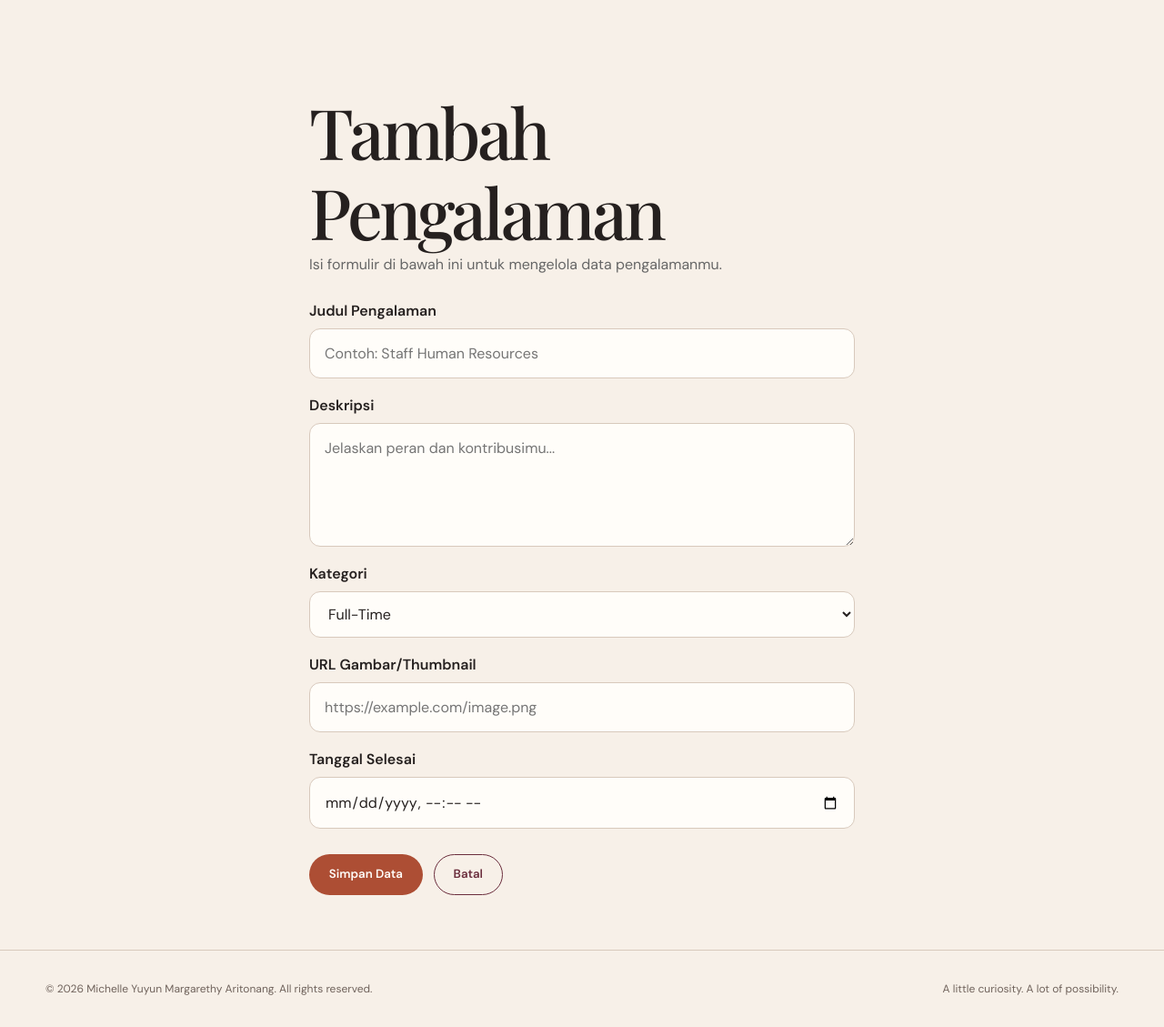
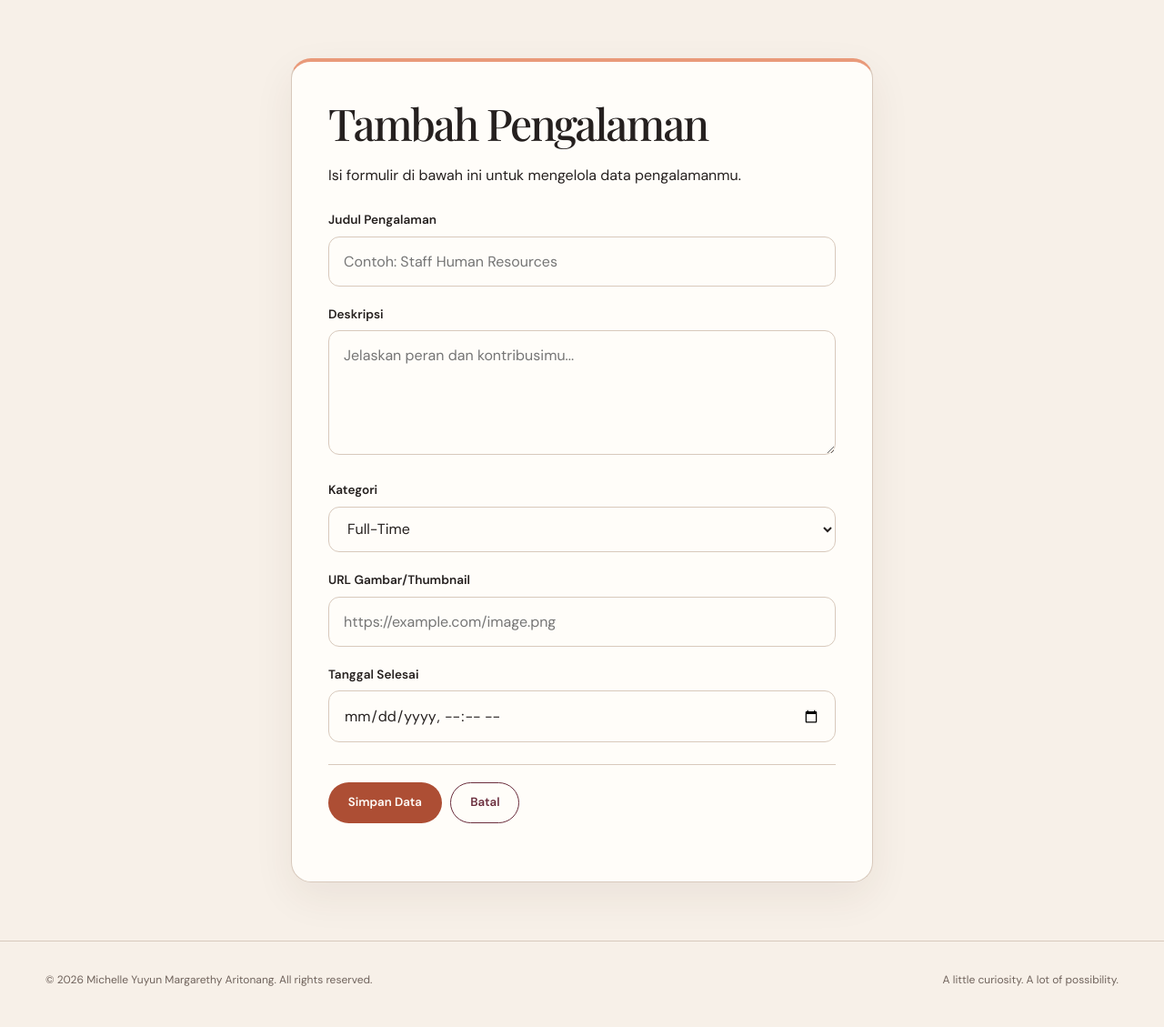
Before and after one commit to michellearitonang07/myportofolio, a Django app: page /experience/add/ in a window 1280 px wide. Shown: the part 82-1211 px from the top of the page at 91% size. After the commit the page ends 1166 px from the top, so only its background shows below. Run offline with Django 5.2, Linux system fonts and the light colour scheme; the visitor is signed in with stand-in values (Sample User, id 1); some web fonts are replaced.

Commit message:
style(experience): refresh narrative cards and shared form pages

```diff
--- a/main/templates/experience_form.html
+++ b/main/templates/experience_form.html
@@ -6,27 +6,27 @@
 {% endblock meta %}
 
 {% block content %}
-<main class="container" style="padding-top: 100px; padding-bottom: 60px; max-width: 600px;">
+<main class="form-page">
     <h1>{{ title }}</h1>
-    <p style="margin-bottom: 24px; color: #666;">Isi formulir di bawah ini untuk mengelola data pengalamanmu.</p>
+    <p>Isi formulir di bawah ini untuk mengelola data pengalamanmu.</p>
 
-    <form method="POST" style="display: flex; flex-direction: column; gap: 16px;">
+    <form method="POST" class="project-form">
         {% csrf_token %}
         {{ form.non_field_errors }}
 
         {% for field in form %}
-            <div style="display: flex; flex-direction: column; gap: 6px;">
-                <label for="{{ field.id_for_label }}" style="font-weight: 600;">{{ field.label }}</label>
+            <div class="form-group">
+                <label for="{{ field.id_for_label }}">{{ field.label }}</label>
                 {{ field }}
                 {% if field.errors %}
-                    <p style="color: red; font-size: 0.85rem;">{{ field.errors.0 }}</p>
+                    <p class="form-error">{{ field.errors.0 }}</p>
                 {% endif %}
             </div>
         {% endfor %}
 
-        <div style="display: flex; gap: 12px; margin-top: 12px;">
-            <button type="submit" class="btn btn-dark" style="cursor: pointer;">Simpan Data</button>
-            <a href="{% url 'main:show_experience' %}" class="btn btn-outline" style="text-decoration: none; text-align: center;">Batal</a>
+        <div class="card-actions">
+            <button type="submit" class="btn btn-dark">Simpan Data</button>
+            <a href="{% url 'main:show_experience' %}" class="btn btn-outline">Batal</a>
         </div>
     </form>
 </main>
--- a/main/templates/login.html
+++ b/main/templates/login.html
@@ -6,8 +6,8 @@
 
 {% block content %}
     <main>
-        <section class="experience-section">
-            <div class="container">
+        <section class="form-page">
+            <div><p class="section-kicker">Welcome back</p>
                 <h1>Login</h1>
 
                 {% for message in messages %}
--- a/main/templates/projects_form.html
+++ b/main/templates/projects_form.html
@@ -1,7 +1,7 @@
 {% extends "base.html" %}
 
 {% block content %}
-<main class="container">
+<main class="form-page">
     <h1>Tambah Proyek Baru</h1>
     <form method="post" action="{% url 'main:create_project' %}" class="project-form">
         {% csrf_token %}
--- a/main/templates/register.html
+++ b/main/templates/register.html
@@ -6,8 +6,8 @@
 
 {% block content %}
     <main>
-        <section class="experience-section">
-            <div class="container">
+        <section class="form-page">
+            <div><p class="section-kicker">Make yourself at home</p>
                 <h1>Buat Akun</h1>
 
                 <form method="post" action="{% url 'main:register' %}" class="project-form">
```
Also changed, not shown: main/templates/experience.html (+9 -9 lines).
